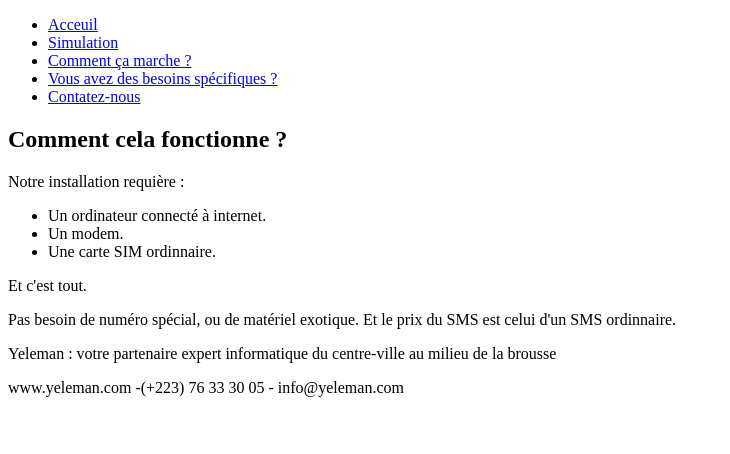
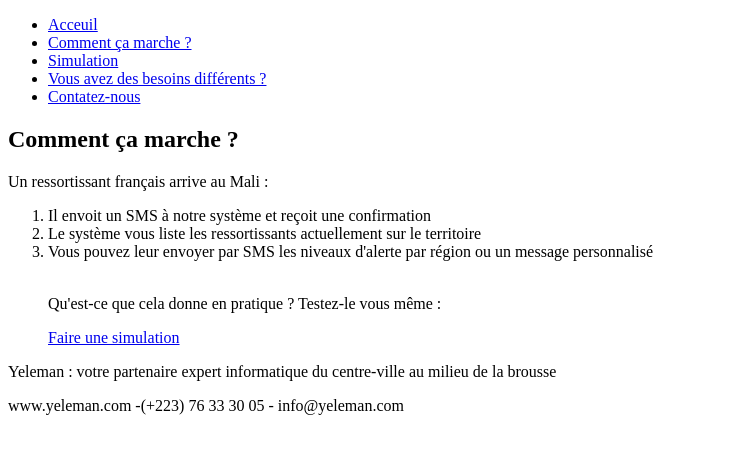
Before and after one commit to yeleman/alertsecu, a Django app: template alertsecu/secu/templates/how_it_works.html in a window 1280 px wide. Shown: the top 454 px of the page, without its empty margins (0-730 px from the left). Run offline with Django 3.2, Linux system fonts and the light colour scheme; the template is opened without the code that fills it, so the values that code supplies are empty; parts of the project's set-up code (start-up, migrations or seed data) failed here and were passed over.

Commit message:
Improve ergonomics and marketting

```diff
--- a/alertsecu/local_settings.py
+++ b/alertsecu/local_settings.py
@@ -20,6 +20,10 @@ settings.INSTALLED_BACKENDS = {
     "message_tester": {
         "ENGINE": "rapidsms.backends.bucket"
     }
+    #"gsm": {
+    #    "ENGINE": "rapidsms.backends.gsm",
+    #    "PORT": "/dev/ttyUSB1",
+    #}
 }
 
 settings.MEDIA_URL = '/static/'
--- a/alertsecu/secu/handlers/depart.py
+++ b/alertsecu/secu/handlers/depart.py
@@ -14,7 +14,7 @@ class DepartHandler(KeywordHandler):
 
     keyword = "depart"
 
-    aliases = (('fr', ("départ", "depar", "dépar",)),)
+    aliases = (('fr', (u"départ", u"depar", u"dépar", u'dpart')),)
 
 
     def help(self, keyword, lang_code):
@@ -32,7 +32,7 @@ class DepartHandler(KeywordHandler):
             try:
                 visitor = Visitor.objects.get(passport_number=passport_number)
             except Visitor.DoesNotExist:
-                return self.respond(u"Nous ne connaissons pas ce numéro de passport. "\
+                return self.respond(u"Nous ne connaissons pas ce numéro de passeport. "\
                                       u"Assurez vous qu'il n'y a pas d'erreur dans votre SMS. "\
                                       u"Si le numéro est correct, contactez l'ambassade par téléphone.")
 
@@ -48,7 +48,7 @@ class DepartHandler(KeywordHandler):
             if not visits:
                 return self.respond(u"Aucune arrivée récente annoncée avec ce "\
                                     u"téléphone. Renvoyez 'DEPART' en"\
-                                    u" précisant le numéro de passport.")
+                                    u" précisant le numéro de passeport.")
 
         for visit in visits:
             #todo: this is not what we want in prod, just for the demo
--- a/alertsecu/secu/templates/base.html
+++ b/alertsecu/secu/templates/base.html
@@ -20,6 +20,7 @@
               if(i != -1) this.splice(i, 1);
             }
 
+            if ($('#simulation').length != 0) {
 
                 var refresh_visitors = function() {
 
@@ -86,7 +87,17 @@
 
                 var refreshId = setInterval(refresh_visitors, 5000);
 
+                $('input').hide();
+                $("select").live("change keyup", function (e) {
+                    $(e.target).parent('form').submit();
                 });
+
+            }
+
+
+
+        });
+
         </script>
 
     </head>
@@ -96,10 +107,10 @@
             <div id="menu"  class="span-24 last" >
                 <ul>
                     <li class="first"><a href="{% url home %}" id="home-link">Acceuil</a></li>
+                    <li ><a href="{% url how_it_works %}" id="how-link">Comment ça marche ?</a></li>
                     <li ><a href="{% url simulation %}" id="demo-link">Simulation</a></li>
-                    <li ><a href="{% url how_it_works %}" id="how-link" title="">Comment ça marche ?</a></li>
-                    <li ><a href="{% url specifications %}" id="specific-needs-link" title="">Vous avez des besoins spécifiques ?</a></li>
-                    <li class="last"><a href="{% url contact %}" id="contact-link" title="">Contatez-nous</a></li>
+                    <li ><a href="{% url specifications %}" id="specific-needs-link">Vous avez des besoins différents ?</a></li>
+                    <li class="last"><a href="{% url contact %}" id="contact-link">Contatez-nous</a></li>
                 </ul>
             </div>
 
--- a/alertsecu/secu/templates/home.html
+++ b/alertsecu/secu/templates/home.html
@@ -5,7 +5,7 @@
 {% block content %}
 
     <h2>
-        Outil d'information de sécurité pour vos ressortissants
+        Gardez le contact avec les ressortissants français de passage
     </h2>
 
     <div>
@@ -14,7 +14,7 @@
             <li>Envoyez leur à tous un SMS d'alerte en un clic</li>
         </ul>
 
-        <p class="button"><a  class="button" href="{% url simulation %}">Faire une simulation</a></p>
+        <p class="button"><a  class="button" href="{% url how_it_works %}">Comment ça marche ?</a></p>
     </div>
 
 {% endblock %}
--- a/alertsecu/secu/templates/how_it_works.html
+++ b/alertsecu/secu/templates/how_it_works.html
@@ -4,19 +4,16 @@
 
 {% block content %}
         <h2>
-            Comment cela fonctionne ?
+            Comment ça marche ?
         </h2>
         <div>
-        <p>Notre installation requière :
-        </p>
-        <ul>
-            <li>Un ordinateur connecté à internet.</li>
-            <li>Un modem.</li>
-            <li>Une carte SIM ordinnaire.</li>
+        <p>Un ressortissant français arrive au Mali :</p>
+        <ol>
+            <li>Il envoit un SMS à notre système et reçoit une confirmation</li>
+            <li>Le système vous liste les ressortissants actuellement sur le territoire</li>
+            <li>Vous pouvez leur envoyer par SMS les niveaux d'alerte par région ou un message personnalisé</li>
         </ul>
-        <p>Et c'est tout.</p>
-        <p>Pas besoin de numéro spécial, ou de matériel exotique. Et le prix
-        du SMS est celui d'un SMS ordinnaire.
-        </p>
+        <p><br />Qu'est-ce que cela donne en pratique ? Testez-le vous même :</p>
+        <p class="button"><a  class="button" href="{% url simulation %}">Faire une simulation</a></p>
         </div>
 {% endblock %}
--- a/alertsecu/secu/templates/specifications.html
+++ b/alertsecu/secu/templates/specifications.html
@@ -5,7 +5,7 @@
 
 {% block content %}
     <h2>
-        Vous avez des besoins specifique ?
+        Vous avez des besoins différents ?
     </h2>
     <div>
         <p>
--- a/alertsecu/settings.py
+++ b/alertsecu/settings.py
@@ -115,14 +115,14 @@ INSTALLED_APPS = [
     "rapidsms.contrib.handlers",
     "rapidsms.contrib.auth",
     "direct_sms",
-    "logger_ng",
+   # "logger_ng",
     'secu',
     "django_simple_config",
 ]
 
 RAPIDSMS_TABS = [
     ("secu.views.simulation", "Retour"),
-    ("logger_ng.views.index", "Journal des messages"),
+   # ("logger_ng.views.index", "Journal des messages"),
     ("rapidsms.contrib.auth.views.registration", "Inscription des contacts"),
     ("rapidsms.contrib.messaging.views.messaging", "Envoyer des messages"),
     ("rapidsms.contrib.httptester.views.generate_identity", "Tester les SMS"),
```
Also changed, not shown: alertsecu/media/css/style.css (+27 -4 lines), alertsecu/secu/handlers/arrivee.py (+6 -6 lines), alertsecu/secu/templates/simulation.html (+13 -13 lines), alertsecu/media/css/images/arrow.png (added). Lines whose indentation alone changed are shown as unchanged.
